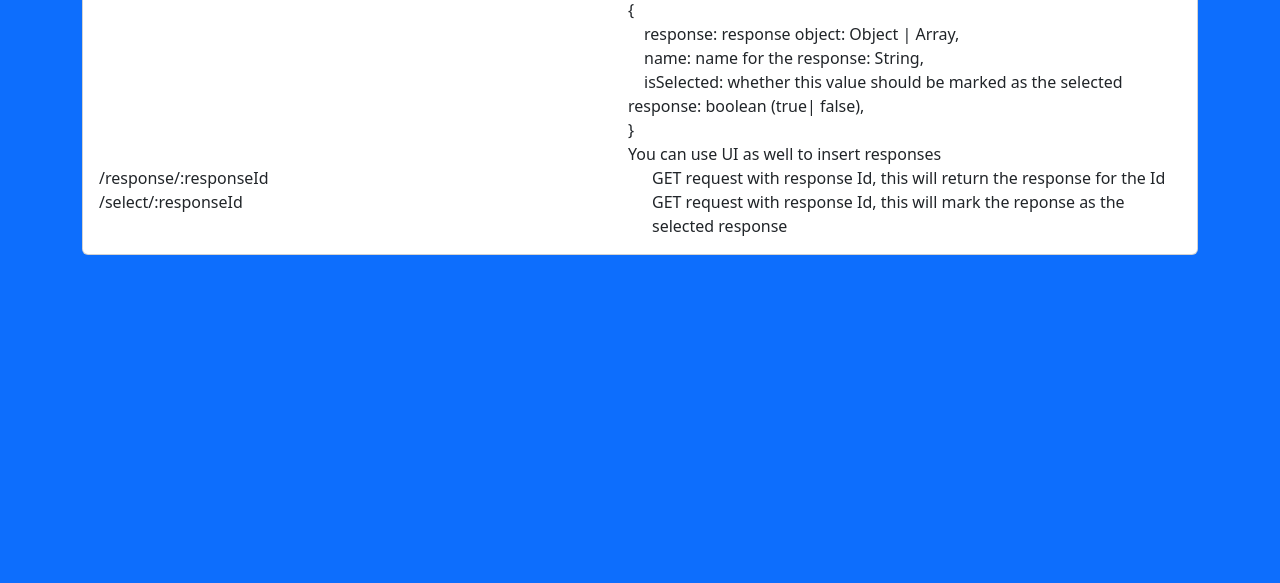
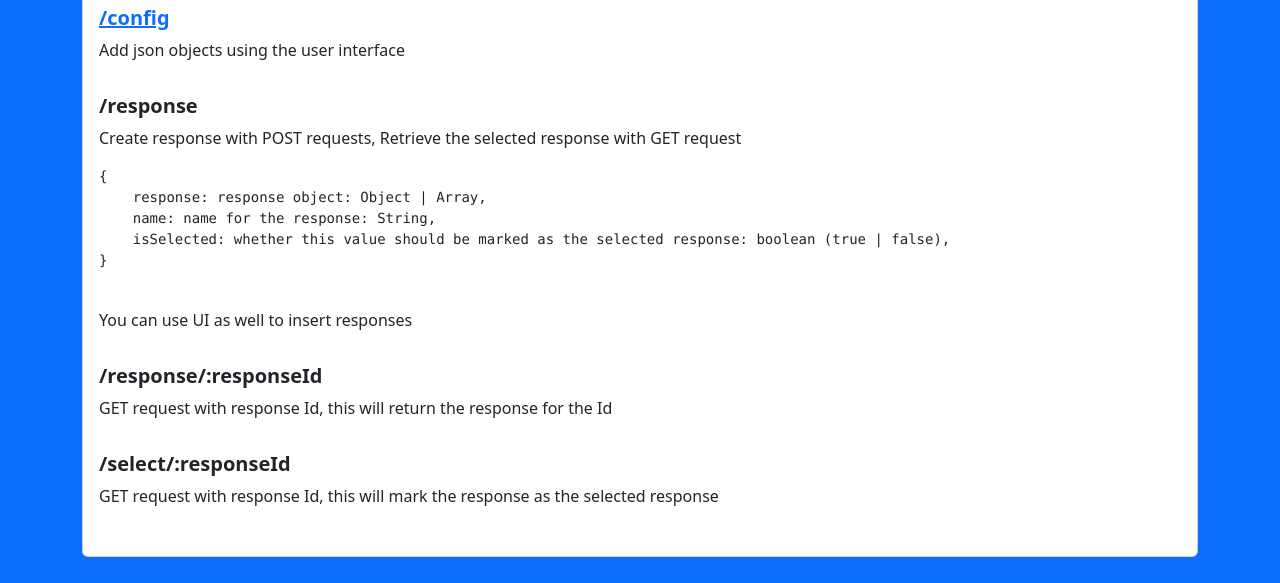
Before and after one commit to eranthaWELIKALA/Mock-REST-API, a website: page public/routes.html in a window 1280 px wide. Shown: the part 217-800 px from the top of the page. Drawn offline with nearby package versions, Linux system fonts and the light colour scheme.

Commit message:
Updated to direct routes page initially

```diff
--- a/public/routes.html
+++ b/public/routes.html
@@ -5,8 +5,7 @@
     <meta charset="utf-8">
     <meta name="viewport" content="width=device-width, initial-scale=1">
     <title>Mock REST API</title>
-    <link href="https://cdn.jsdelivr.net/npm/bootstrap@5.2.0-beta1/dist/css/bootstrap.min.css" rel="stylesheet"
-        integrity="sha384-0evHe/X+R7YkIZDRvuzKMRqM+OrBnVFBL6DOitfPri4tjfHxaWutUpFmBp4vmVor" crossorigin="anonymous">
+    <link href="https://cdn.jsdelivr.net/npm/bootstrap@5.2.0-beta1/dist/css/bootstrap.min.css" rel="stylesheet" integrity="sha384-0evHe/X+R7YkIZDRvuzKMRqM+OrBnVFBL6DOitfPri4tjfHxaWutUpFmBp4vmVor" crossorigin="anonymous">
     <style>
         .alert {
             position: absolute;
@@ -20,43 +19,40 @@
 
 <body class="bg-primary">
     <div class="container">
-        <h1 class="text-center mt-5">Mock REST API</h1>
-        <div class="card">
+        <h1 class="text-center mt-5 text-white">Mock REST API</h1>
+        <div class="card mt-5">
             <div class="card-body">
                 <h2 class="card-title text-center">Available Routes</h2>
-                <div class="row">
-                    <div class="row">
-                        <div class="col">/response</div>
-                        <div class="col">
-                            <div class="row">Create response with POST requests, Retrieve the selected response with GET
-                            request</div>
-                            <div class="row">
-                                {<br>
-                                    &emsp;response: response object: Object | Array, <br>
-                                    &emsp;name: name for the response: String, <br>
-                                    &emsp;isSelected: whether this value should be marked as the selected response: boolean (true| false), <br>
-                                }
-                            </div>
-                            <div class="row">
-                                You can use UI as well to insert responses
-                            </div>
-                        </div>
+                <div class="row mt-4">
+                    <div class="col-12 mb-3">
+                        <h5 class="fw-bold"><a href="/config/">/config</a></h5>
+                        <p>Add json objects using the user interface</p>
                     </div>
-                </div>
-                <div class="row">
-                    <div class="col">/response/:responseId</div>
-                    <div class="col">GET request with response Id, this will return the response for the Id</div>
-                </div>
-                <div class="row">
-                    <div class="col">/select/:responseId</div>
-                    <div class="col">GET request with response Id, this will mark the reponse as the selected response</div>
+                    <div class="col-12 mb-3">
+                        <h5 class="fw-bold">/response</h5>
+                        <p>Create response with POST requests, Retrieve the selected response with GET request</p>
+                        <pre>
+{
+    response: response object: Object | Array,
+    name: name for the response: String,
+    isSelected: whether this value should be marked as the selected response: boolean (true | false),
+}
+                        </pre>
+                        <p>You can use UI as well to insert responses</p>
+                    </div>
+                    <div class="col-12 mb-3">
+                        <h5 class="fw-bold">/response/:responseId</h5>
+                        <p>GET request with response Id, this will return the response for the Id</p>
+                    </div>
+                    <div class="col-12 mb-3">
+                        <h5 class="fw-bold">/select/:responseId</h5>
+                        <p>GET request with response Id, this will mark the response as the selected response</p>
+                    </div>
                 </div>
             </div>
         </div>
     </div>
-    <script src="https://cdn.jsdelivr.net/npm/bootstrap@5.2.0-beta1/dist/js/bootstrap.bundle.min.js"
-        integrity="sha384-pprn3073KE6tl6bjs2QrFaJGz5/SUsLqktiwsUTF55Jfv3qYSDhgCecCxMW52nD2"
-        crossorigin="anonymous"></script>
+    <script src="https://cdn.jsdelivr.net/npm/bootstrap@5.2.0-beta1/dist/js/bootstrap.bundle.min.js" integrity="sha384-pprn3073KE6tl6bjs2QrFaJGz5/SUsLqktiwsUTF55Jfv3qYSDhgCecCxMW52nD2" crossorigin="anonymous"></script>
 </body>
 
 </html>
--- a/server.js
+++ b/server.js
@@ -10,7 +10,10 @@ app.disable("x-powered-by");
 
 // mongoose instance connection url connection
 mongoose.Promise = global.Promise;
-mongoose.connect(process.env.MONGODB_SERVER + '/mock-rest-api' || 'mongodb://host.docker.internal/response_handler');
+mongoose.connect(`${process.env.MONGODB_SERVER}` || 'mongodb://host.docker.internal/response_handler', {
+    useNewUrlParser: true,
+    useUnifiedTopology: true,
+  });
 
 
 app.use(express.urlencoded({ extended: true }));
```
Also changed, not shown: routes/responseRoutes.js (+6 -2 lines), public/config.html (renamed from public/index.html), 3 other files.
